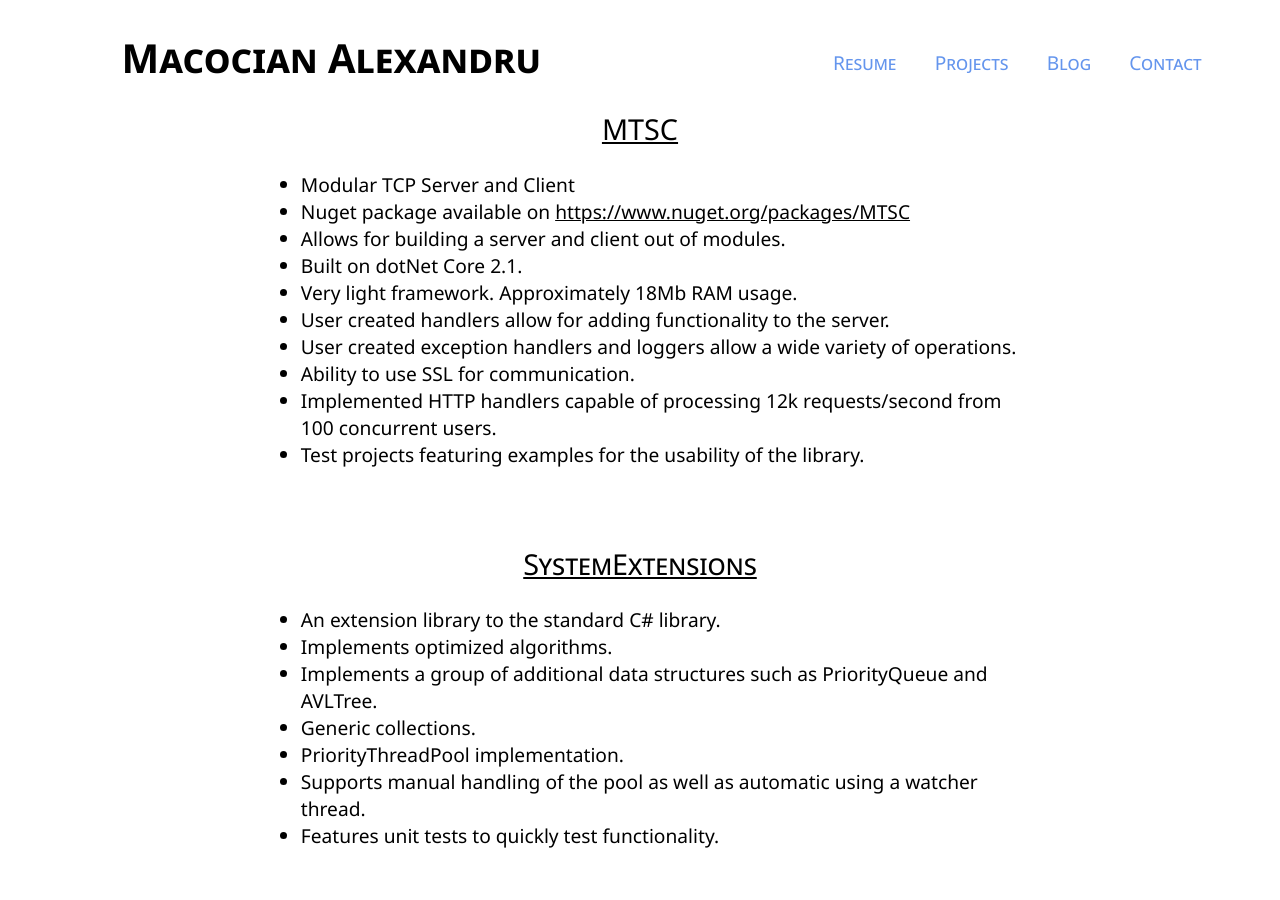
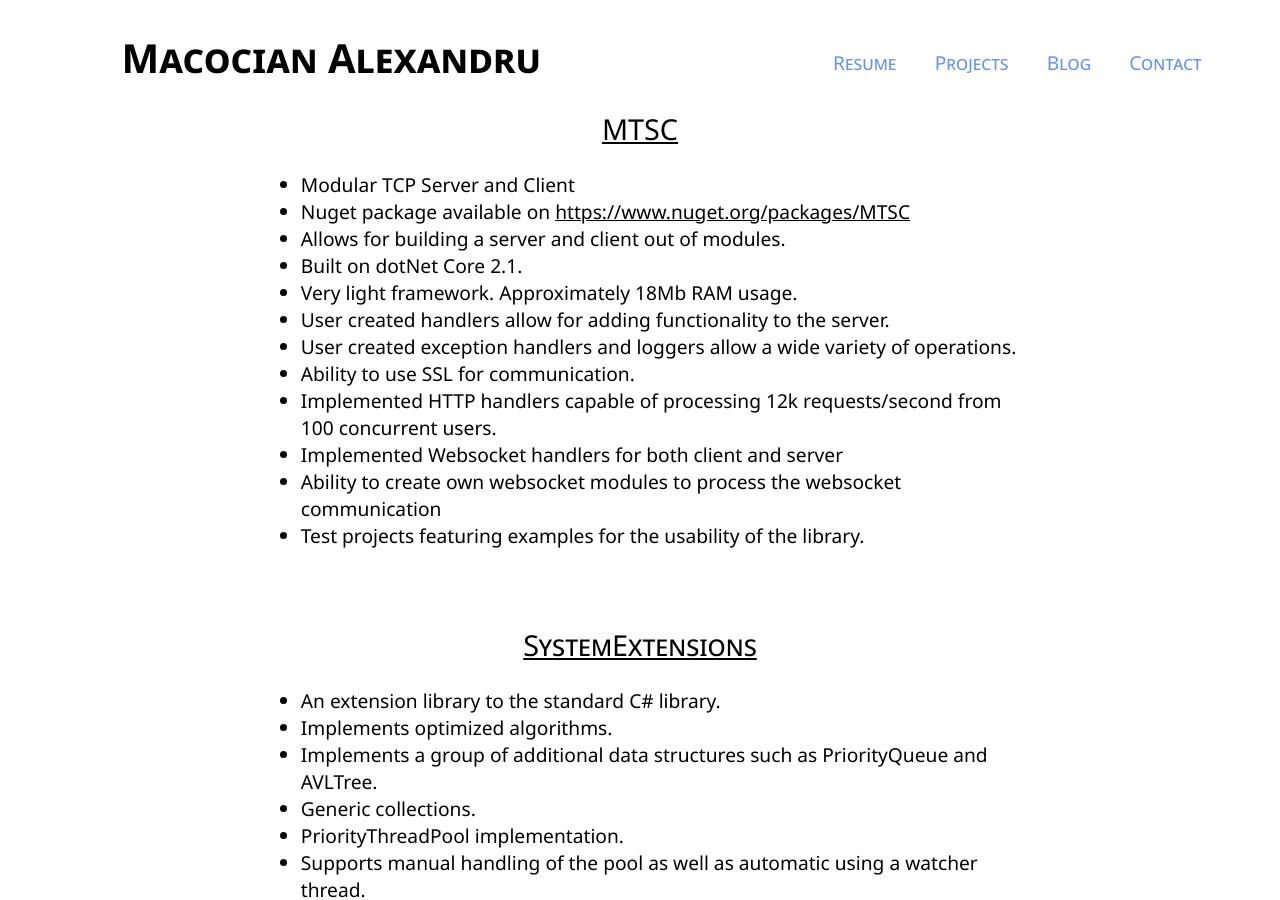
Before and after one commit to AlexMacocian/alexmacocian.github.io, a Jekyll site: the page built from projects/index.html, in a window 1280 px wide and 900 px high. Built offline with Jekyll 4.4.1, drawn with Linux system fonts in a browser that asks for light colours.

Commit message:
Update index.html

```diff
--- a/projects/index.html
+++ b/projects/index.html
@@ -14,6 +14,8 @@ title: Alexandru Macocian, Computer Engineer
 	<li>User created exception handlers and loggers allow a wide variety of operations.</li>
 	<li>Ability to use SSL for communication.</li>
 	<li>Implemented HTTP handlers capable of processing 12k requests/second from 100 concurrent users.</li>
+	<li>Implemented Websocket handlers for both client and server</li>
+	<li>Ability to create own websocket modules to process the websocket communication</li>
     	<li>Test projects featuring examples for the usability of the library.</li>
   </ul>
   <a class="Title" href="https://github.com/AlexMacocian/SystemExtensions"> SystemExtensions </a>
```
